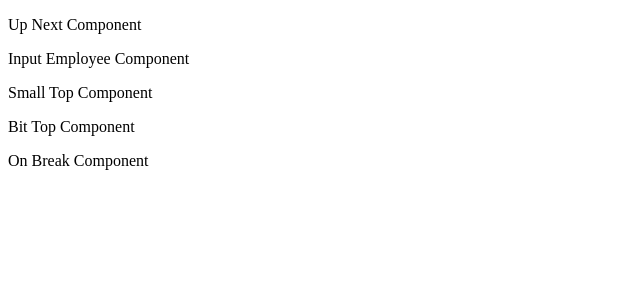
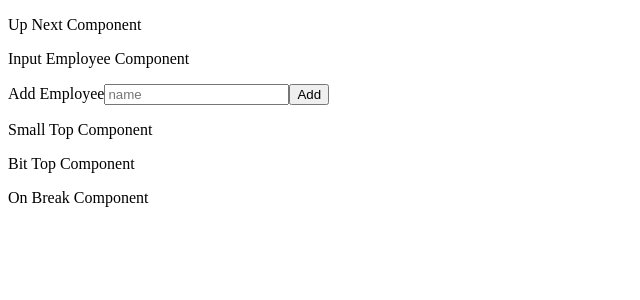
Before and after one commit to missatrox44/crab-city-server-rotation, a React (Vite) app: page / in a window 1280 px wide. Shown: the top 300 px of the page, without its empty margins (0-640 px from the left). Built offline with nearby package versions, Linux system fonts and the light colour scheme.

Commit message:
Updates to InputEmployee and SmallTop Components

```diff
--- a/src/App.jsx
+++ b/src/App.jsx
@@ -1,6 +1,6 @@
 import UpNext from './components/UpNext';
 import InputEmployee from './components/InputEmployee';
-import SmallTop from './components/SmallTop';
+// import SmallTop from './components/SmallTop';
 import BigTop from './components/BigTop';
 import OnBreak from './components/OnBreak';
 
@@ -10,7 +10,7 @@ function App() {
     <div>
       <UpNext />
       <InputEmployee />
-      <SmallTop />
+      {/* <SmallTop /> */}
       <BigTop />
       <OnBreak />
     </div>
--- a/src/components/InputEmployee.jsx
+++ b/src/components/InputEmployee.jsx
@@ -1,11 +1,57 @@
-import React from 'react';
+import React, {useState} from 'react';
+import SmallTop from './SmallTop';
+// import BigTop from './BigTop';
+// import OnBreak from './OnBreak';
+let employees = []
 
 export default function InputEmployee() {
+
+    let [employee, setEmployee] = useState({
+      name: '',
+      trainee: false,
+      currentCount: 0,
+      skip: false,
+      break: false,
+      clockout: false,
+    });
+
+    function handleSubmit(e) {
+      e.preventDefault();
+      const nameInput = document.getElementById('employee-name')
+
+      // Sets Employee values based on what is inputed
+      setEmployee({
+        name: nameInput.value,
+        trainee: false,
+        currentCount: 0,
+        skip: false,
+        break: false,
+        clockout: false,
+      });
+
+      // Resets name input placeholder
+      nameInput.value = '';
+    }
+
+      employees.push(employee)
+      console.log("employees-from-input-component:", employees);
+
+
   return (
     <div>
       <p>Input Employee Component</p>
-    </div>
-  )
+      <form onSubmit={handleSubmit}>
+        <label htmlFor="employee-name">Add Employee</label>
+        <input id="employee-name" placeholder='name'></input>
+
+        <button type="submit">Add</button>
+      </form>
+
+      <SmallTop employees={employees}/>
+
+      </div>
+
+  );
 }
 
 //enter name
--- /dev/null
+++ b/src/components/SmallTop.css
@@ -0,0 +1,4 @@
+table, th, td {
+    border: 1px solid black;
+    border-collapse: collapse;
+  }
```
Also changed, not shown: src/components/SmallTop.jsx (+40 -1 lines).
